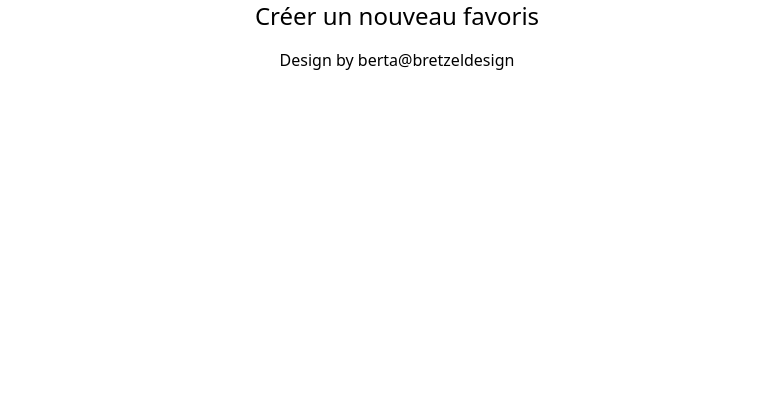
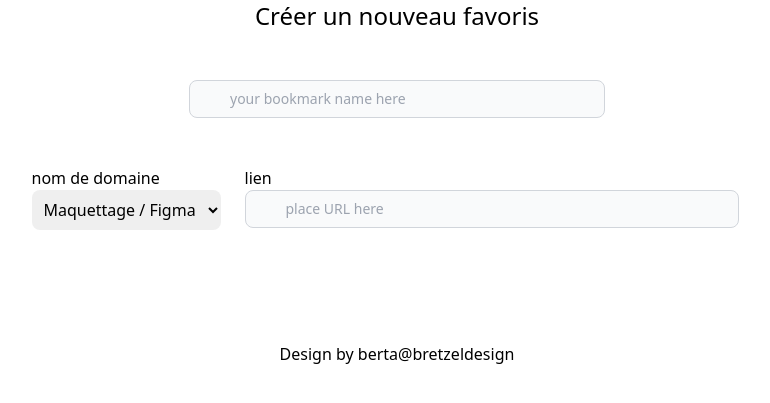
Before and after one commit to BarnabedevWebmobile/projet-tailwind, a PHP site: page /create.php in a window 1280 px wide. Shown: the top 403 px of the page, without its empty margins (243-1013 px from the left). Run offline with PHP 8.4, Linux system fonts and the light colour scheme; data comes from the database, SQL or seed files in the repository; a stand-in replaces the project's code that opens the database connection; some libraries are stand-ins or nearby versions.

Commit message:
début create

```diff
--- a/src/create.php
+++ b/src/create.php
@@ -5,12 +5,58 @@
 <header class = 'flex justify-center'>
     <h1 class = 'dark:text-white text-2xl'>Créer un nouveau favoris</h1>
 </header>
+    <section class = " my-10">
+        <form action="" method="POST">
 
-<form action="" method="POST">
+            <div class ="my-12 px-4 flex justify-center">
 
+                <input type="text" name="libelle" id="lib" required size="50" class = " block w-2/6 p-2 ps-10 text-sm
+                text-gray-900 border border-gray-300 rounded-lg bg-gray-50 focus:ring-blue-500 focus:border-blue-500
+                dark:bg-gray-700 dark:border-gray-600 dark:placeholder-gray-400 dark:text-white dark:focus:ring-blue-500
+                dark:focus:border-blue-500 " placeholder = "your bookmark name here">
 
-</form>
+            </div>
+            <div class = " my-12 px-4 flex justify-center flex-wrap">
+                <span class = " flex flex-col">
+                    <label class = "dark:text-white" for="domaine">nom de domaine</label>
+                    <select class="rounded-lg p-2" name="domaine" id="domaine">
+                        <?php
+                            $data1 = $pdo->query("SELECT * FROM `domaine` ORDER BY `id_dom` ASC;");
+                            $domaines = $data1->fetchAll(PDO::FETCH_ASSOC);
+                            ?>
 
+                            <!-- création auto des options par domaines -->
+                            <?php
+                            foreach($domaines as $domaine){?>
+                            <option class="" value="<?php echo $domaine['id_dom'] ?>"><?php echo $domaine['nom_dom'] ?></option>
+                            <?php
+                            };
+                        ?>
+                        <!-- création auto des options par domaines -->
+
+                    </select>
+                </span>
+                <span class = " flex flex-col mx-6">
+                    <label class = "dark:text-white" for="link">lien</label>
+                    <input type="url" name="link" id="link" required size="50" class = "  block w-full p-2 ps-10 text-sm
+                    text-gray-900 border border-gray-300 rounded-lg bg-gray-50 focus:ring-blue-500 focus:border-blue-500
+                    dark:bg-gray-700 dark:border-gray-600 dark:placeholder-gray-400 dark:text-white dark:focus:ring-blue-500
+                    dark:focus:border-blue-500 " placeholder = "place URL here">
+                </span>
+            </div>
+            <div class = " my-12 px-4 flex justify-center flex-wrap">
+                <?php
+                    $data = $pdo->query("SELECT * FROM `categorie` ORDER BY `id_cat` ASC;");
+                    $categories = $data->fetchAll(PDO::FETCH_ASSOC);
+                ?>
+            </div>
+        </form>
+    </section>
+
+    <?php
+
+    $today = date("Y-m-d");
+    ?>
 <?php
     include 'footer.php'
 ?>
--- a/src/index.php
+++ b/src/index.php
@@ -98,7 +98,7 @@
           <!-- loupe de la barre de recherche par libellé -->
 
           <!-- input = barre de recherche par libellé -->
-          <input type="search" name = "search" id="default-search" class="block w-full p-4 ps-10 text-sm text-gray-900 border border-gray-300 rounded-lg bg-gray-50 focus:ring-blue-500 focus:border-blue-500 dark:bg-gray-700 dark:border-gray-600 dark:placeholder-gray-400 dark:text-white dark:focus:ring-blue-500 dark:focus:border-blue-500" placeholder="Search Mockups, Logos...">
+          <input type="search" name = "search" id="search" class="block w-full p-4 ps-10 text-sm text-gray-900 border border-gray-300 rounded-lg bg-gray-50 focus:ring-blue-500 focus:border-blue-500 dark:bg-gray-700 dark:border-gray-600 dark:placeholder-gray-400 dark:text-white dark:focus:ring-blue-500 dark:focus:border-blue-500" placeholder="Search Mockups, Logos...">
           <!-- input = barre de recherche par libellé -->
 
           <!-- boutton submit du filtrage -->
--- a/src/output.css
+++ b/src/output.css
@@ -585,6 +585,21 @@ video {
   margin: 1.5rem;
 }
 
+.mx-6 {
+  margin-left: 1.5rem;
+  margin-right: 1.5rem;
+}
+
+.my-10 {
+  margin-top: 2.5rem;
+  margin-bottom: 2.5rem;
+}
+
+.my-12 {
+  margin-top: 3rem;
+  margin-bottom: 3rem;
+}
+
 .my-16 {
   margin-top: 4rem;
   margin-bottom: 4rem;
@@ -614,6 +629,10 @@ video {
   height: 100%;
 }
 
+.w-2\/6 {
+  width: 33.333333%;
+}
+
 .w-4 {
   width: 1rem;
 }
@@ -632,6 +651,10 @@ video {
 
 .flex-col {
   flex-direction: column;
+}
+
+.flex-wrap {
+  flex-wrap: wrap;
 }
 
 .items-center {
```
